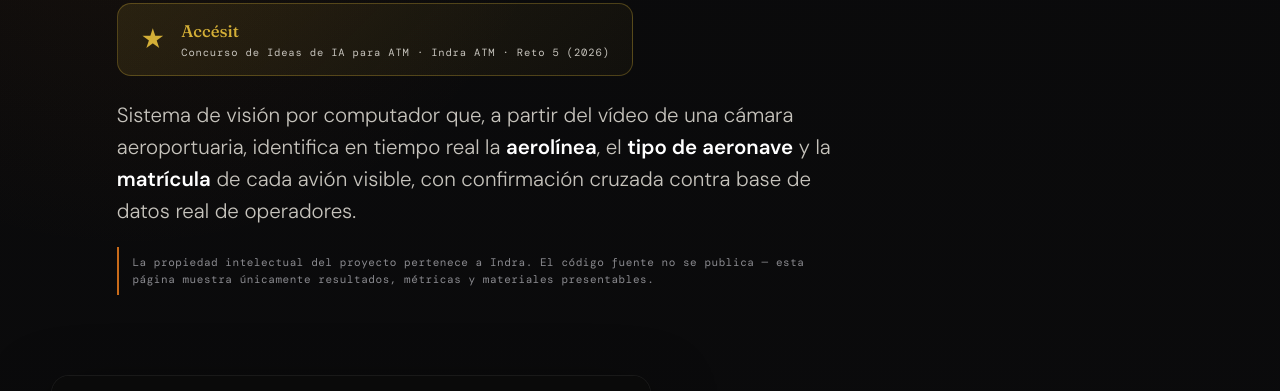
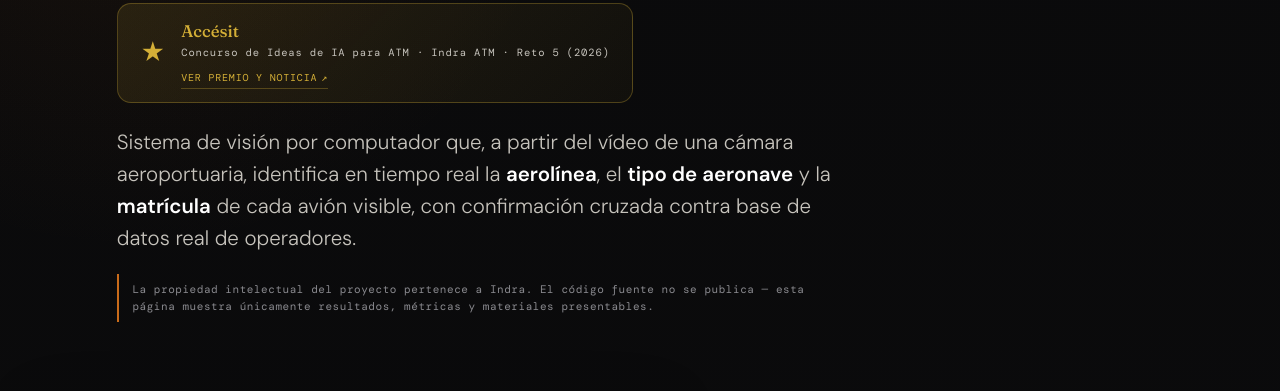
Before and after one commit to mariorfdez97/portfolio, a website: page proyectos/indra-visionai.html in a window 1280 px wide. Shown: the part 340-731 px from the top of the page. Drawn offline with nearby package versions, Linux system fonts and the light colour scheme; grey boxes are pictures that could not be loaded.

Commit message:
feat: introduce theme-v2 cinematic editorial design and implement VisionAI project page

```diff
--- a/assets/css/theme-v2.css
+++ b/assets/css/theme-v2.css
@@ -134,7 +134,7 @@ body.theme-v2.is-leaving > *:not(.navbar):not(.footer):not(script):not(.custom-c
     background:
         radial-gradient(800px circle at 15% 25%, rgba(201,107,26,0.10), transparent 60%),
         radial-gradient(900px circle at 85% 75%, rgba(80,120,200,0.08), transparent 60%),
-        linear-gradient(rgba(0,0,0,0.55), rgba(0,0,0,0.65)),
+        linear-gradient(rgba(0,0,0,0.30), rgba(0,0,0,0.45)),
         url('../images/mario.jpg') center center / cover no-repeat;
     z-index: 0;
     filter: saturate(0.85) contrast(1.05);
@@ -376,6 +376,35 @@ body.theme-v2.is-leaving > *:not(.navbar):not(.footer):not(script):not(.custom-c
     font-size: 10.5px;
     letter-spacing: 0.08em;
     color: var(--ink-soft);
+}
+.theme-v2 .case-award .award-link {
+    font-family: var(--mono);
+    font-size: 10px;
+    text-transform: uppercase;
+    letter-spacing: 0.08em;
+    color: var(--gold);
+    text-decoration: none;
+    margin-top: 8px;
+    display: inline-flex;
+    align-items: center;
+    gap: 4px;
+    width: fit-content;
+    border-bottom: 1px solid rgba(212, 175, 55, 0.3);
+    padding-bottom: 2px;
+    transition: color 0.25s cubic-bezier(0.25, 0.8, 0.25, 1),
+                border-color 0.25s cubic-bezier(0.25, 0.8, 0.25, 1);
+}
+.theme-v2 .case-award .award-link i {
+    font-style: normal;
+    display: inline-block;
+    transition: transform 0.25s cubic-bezier(0.25, 0.8, 0.25, 1);
+}
+.theme-v2 .case-award .award-link:hover {
+    color: var(--ink);
+    border-color: var(--ink);
+}
+.theme-v2 .case-award .award-link:hover i {
+    transform: translate(2px, -2px);
 }
 .theme-v2 .case-lede {
     font-size: clamp(1.05rem, 1.6vw, 1.3rem);
--- a/proyectos/indra-visionai.html
+++ b/proyectos/indra-visionai.html
@@ -47,6 +47,7 @@
                     <div>
                         <strong>Accésit</strong>
                         <em>Concurso de Ideas de IA para ATM · Indra ATM · Reto 5 (2026)</em>
+                        <a href="https://catedraindra.uniovi.es/premios/2026.ai-atm" target="_blank" rel="noopener noreferrer" class="award-link">Ver premio y noticia <i>↗</i></a>
                     </div>
                 </div>
             </div>
```
